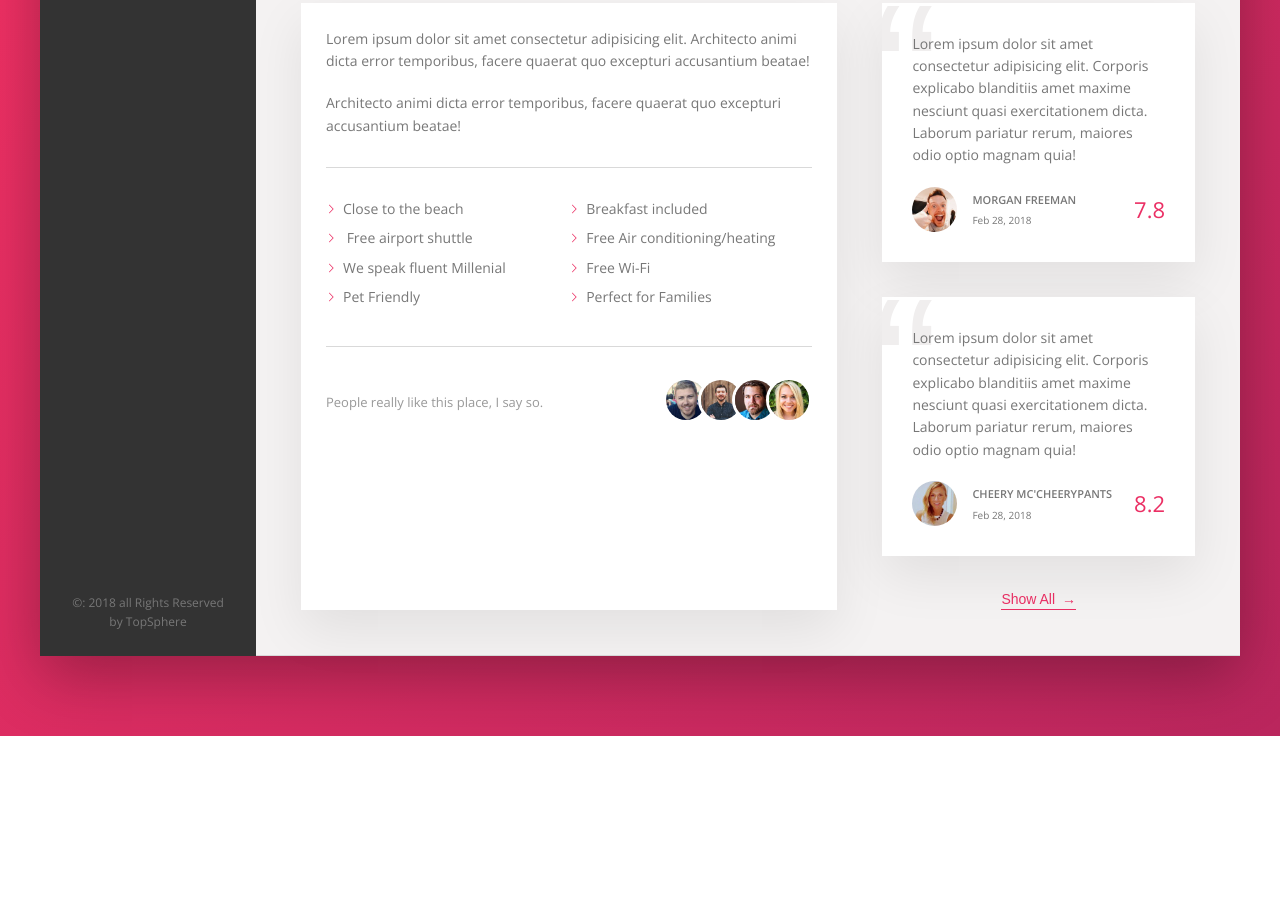
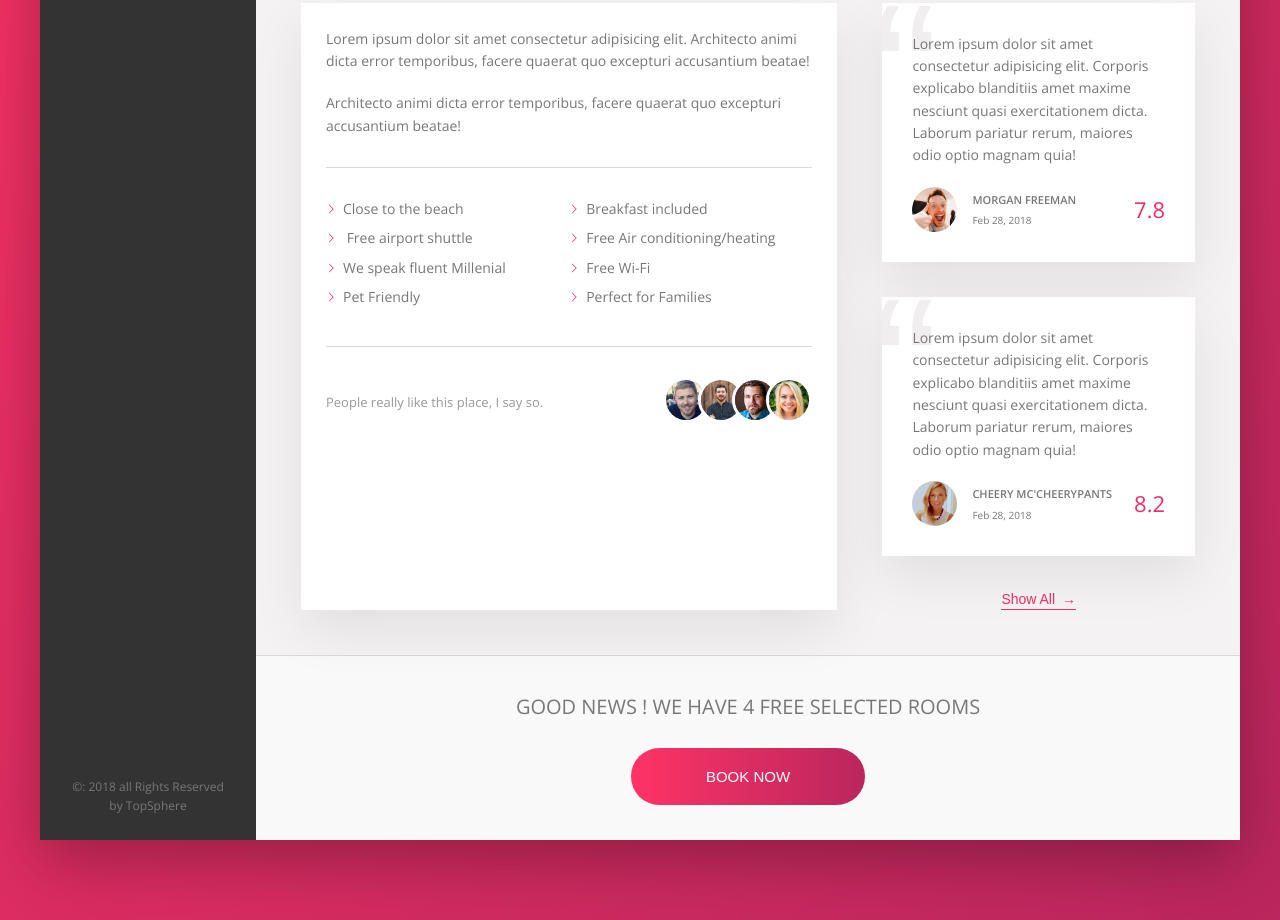
Before and after one commit to Jozefw/Flex-Stay, a website: page starter/index.html in a window 1280 px wide. Shown: the part 631-1551 px from the top of the page. Before the commit the page ends 1367 px from the top, so only its background shows below. Drawn offline with nearby package versions, Linux system fonts and the light colour scheme.

Commit message:
last commit before responsive changes

```diff
--- a/starter/index.html
+++ b/starter/index.html
@@ -195,6 +195,15 @@
                         <button class="btn-inline">Show All<span> &rarr;</span></button>
                     </div>
                 </div>
+                        <div class="cta">
+                            <h2 class="cta__book-now">
+                                Good News ! We have 4 free selected rooms
+                            </h2>
+                            <button class="btn">
+                                <span class="btn__visible">Book now</span>
+                                <span class="btn__invisible">Only 4 rooms left</span>
+                            </button>
+                        </div>
             </main>
         </div>
     </div>
--- a/starter/sass/_component.scss
+++ b/starter/sass/_component.scss
@@ -378,7 +378,6 @@
 
 ////////////////////////////////////////////// USER REVIEWS
 
-.user-reviews{
     .review{
         background-color: #fff;
         box-shadow: var(--shadow);
@@ -438,4 +437,60 @@
         }
     }
 
+////////////////////////////////////////////// CTA-BUTTON
+
+.cta{
+    padding: 3.5rem 0;
+    text-align: center;
+
+    &__book-now{
+        text-transform: uppercase;
+        font-size: 2rem;
+        font-weight: 300;
+        margin-bottom: 2.5rem;
+    }
+
 }
+
+////////////////////////////////////////////// CTA-BUTTON VISIBILIY
+
+.btn{
+    font-size: 1.5rem;
+    border: none;
+    font-weight: 300;
+    text-transform: uppercase;
+    border-radius: 100PX;
+    background-image: linear-gradient(to right, var(--color-primary-light), var(--color-primary-dark) );
+    color: #fff;;
+    position: relative;
+    overflow: hidden;
+    cursor: pointer;
+    & > * {
+        width: 100%;
+        height: 100%;
+        display: inline-block;
+        transition: all .3s;
+    }
+    &__visible{
+        padding: 2rem 7.5rem;
+    }
+    &__invisible{
+        padding: 2rem 0rem;
+        position: absolute;
+        top: -100%;
+        left: 0;
+    }
+    &:hover{
+        background-image: linear-gradient(to left, var(--color-primary-light), var(--color-primary-dark) );
+    }
+    &:hover &__visible{
+        transform: translateY(100%);
+    }
+    &:hover &__invisible{
+            top: 0;
+    }
+    &:focus{
+        outline:none;
+        animation: pulsate 1s infinite;
+    }
+}
```
Also changed, not shown: starter/css/style.css.
